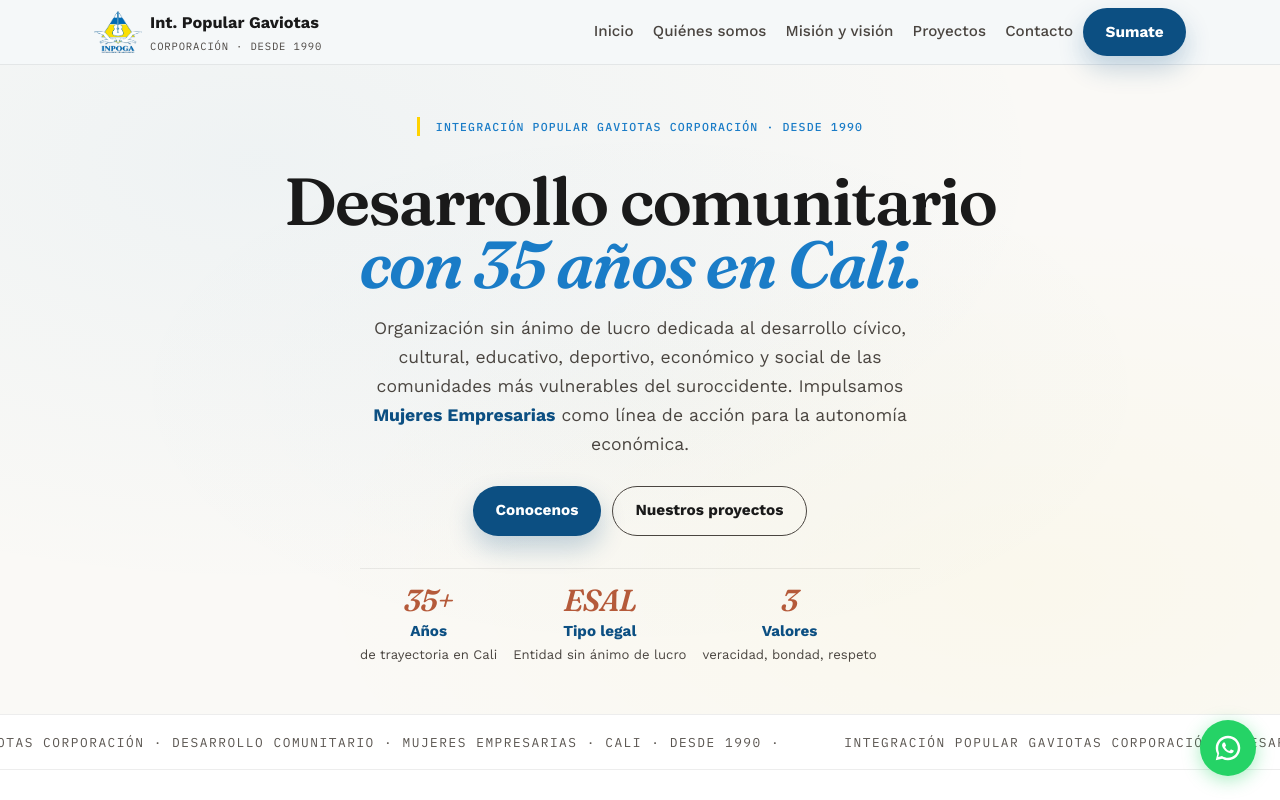
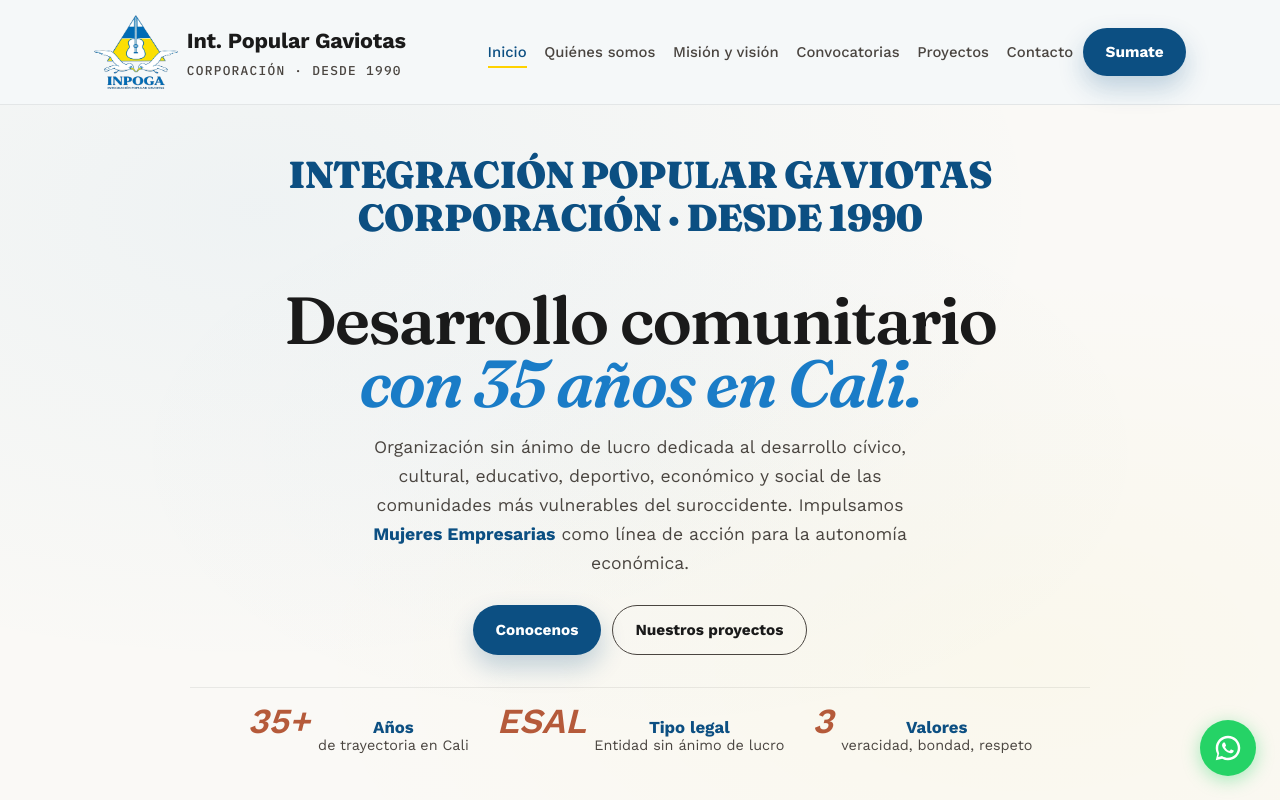
Before and after one commit to haimerb/inpoga, a React (Vite) app in the folder react-app/: page / in a window 1280 px wide. Shown: the top 800 px of the page. Built offline with nearby package versions, Linux system fonts and the light colour scheme.

Commit message:
feat: header y hero con logo, título e invitación más grandes (#1)

```diff
--- a/react-app/src/components/Header.jsx
+++ b/react-app/src/components/Header.jsx
@@ -1,4 +1,4 @@
-import { useState } from 'react'
+import { useState, useEffect } from 'react'
 import AppBar from '@mui/material/AppBar'
 import Toolbar from '@mui/material/Toolbar'
 import Box from '@mui/material/Box'
@@ -17,14 +17,33 @@
   { label: 'Inicio', href: '#inicio' },
   { label: 'Quiénes somos', href: '#nosotros' },
   { label: 'Misión y visión', href: '#mision-vision' },
+  { label: 'Convocatorias', href: '#convocatorias' },
   { label: 'Proyectos', href: '#proyectos' },
   { label: 'Contacto', href: '#contacto' },
 ]
 
 export default function Header() {
   const theme = useTheme()
-  const isMobile = useMediaQuery(theme.breakpoints.down('sm'))
+  const isMobile = useMediaQuery(theme.breakpoints.down('md'))
   const [drawerOpen, setDrawerOpen] = useState(false)
+  const [activeSection, setActiveSection] = useState('#inicio')
+
+  useEffect(() => {
+    const observerOptions = { root: null, rootMargin: '-20% 0px -70% 0px', threshold: 0 }
+    const observer = new IntersectionObserver((entries) => {
+      entries.forEach((entry) => {
+        if (entry.isIntersecting) setActiveSection(`#${entry.target.id}`)
+      })
+    }, observerOptions)
+
+    const sections = ['inicio', 'nosotros', 'mision-vision', 'convocatorias', 'proyectos', 'contacto']
+    sections.forEach((id) => {
+      const el = document.getElementById(id)
+      if (el) observer.observe(el)
+    })
+
+    return () => observer.disconnect()
+  }, [])
 
   return (
     <>
@@ -46,29 +65,29 @@
             width: '100%',
             mx: 'auto',
             px: { xs: 2, sm: 3 },
-            minHeight: 86,
+            minHeight: { xs: 92, sm: 104 },
             gap: 1.25,
           }}
         >
-          <Box component="a" href="#inicio" sx={{ display: 'inline-flex', alignItems: 'center', gap: 1, textDecoration: 'none', color: 'inherit' }}>
+          <Box component="a" href="#inicio" sx={{ display: 'inline-flex', alignItems: 'center', gap: 1.1, textDecoration: 'none', color: 'inherit', minWidth: 0 }}>
             <Box
               component="img"
               src="/assets/logo-gaviotas.png"
               alt="Logo de Integración Popular Gaviotas Corporación"
-              sx={{ width: 48, height: 48, objectFit: 'contain', flex: 'none' }}
+              sx={{ width: { xs: 72, sm: 84 }, height: { xs: 72, sm: 84 }, objectFit: 'contain', flex: 'none' }}
             />
-            <Box sx={{ display: 'flex', flexDirection: 'column', lineHeight: 1.15 }}>
+            <Box sx={{ display: 'flex', flexDirection: 'column', lineHeight: 1.15, minWidth: 0 }}>
               <Typography
                 variant="subtitle1"
                 component="strong"
-                sx={{ fontSize: '1.02rem', color: 'text.primary', fontWeight: 700 }}
+                sx={{ fontSize: { xs: '1.15rem', sm: '1.35rem' }, color: 'text.primary', fontWeight: 800, letterSpacing: '-0.01em', whiteSpace: 'nowrap' }}
               >
                 Int. Popular Gaviotas
               </Typography>
               <Typography
                 variant="caption"
                 component="small"
-                sx={{ fontSize: '0.66rem', color: 'text.secondary' }}
+                sx={{ fontSize: { xs: '0.72rem', sm: '0.8rem' }, color: 'text.secondary', fontWeight: 500, letterSpacing: '0.1em' }}
               >
                 Corporación · Desde 1990
               </Typography>
@@ -76,18 +95,20 @@
           </Box>
 
           {!isMobile && (
-            <Box component="nav" aria-label="Navegación principal" sx={{ display: 'flex', alignItems: 'center', gap: 2.4, ml: 'auto' }}>
+            <Box component="nav" aria-label="Navegación principal" sx={{ display: 'flex', alignItems: 'center', gap: 2.2, ml: 'auto' }}>
               {navLinks.map((link) => (
                 <Box
                   key={link.href}
                   component="a"
                   href={link.href}
                   sx={{
-                    position: 'relative', fontSize: '0.95rem', fontWeight: 500, color: 'text.secondary',
+                    position: 'relative', fontSize: '0.93rem', fontWeight: 500, whiteSpace: 'nowrap',
+                    color: activeSection === link.href ? 'primary.main' : 'text.secondary',
                     py: 0.25, textDecoration: 'none',
+                    transition: 'color 0.3s ease',
                     '&::after': {
                       content: '""', position: 'absolute', left: 0, bottom: -2,
-                      width: 0, height: 2, bgcolor: 'gold.main',
+                      width: activeSection === link.href ? '100%' : 0, height: 2, bgcolor: 'gold.main',
                       transition: 'width 0.25s ease',
                     },
                     '&:hover': { color: 'text.primary', '&::after': { width: '100%' } },
@@ -140,7 +161,11 @@
                   component="a"
                   href={link.href}
                   onClick={() => setDrawerOpen(false)}
-                  sx={{ py: 1.5, px: 3 }}
+                  sx={{
+                    py: 1.5, px: 3,
+                    color: activeSection === link.href ? 'primary.main' : 'inherit',
+                    fontWeight: activeSection === link.href ? 700 : 400
+                  }}
                 >
                   <ListItemText primary={link.label} />
                 </ListItemButton>
--- a/react-app/src/components/Hero.jsx
+++ b/react-app/src/components/Hero.jsx
@@ -1,7 +1,6 @@
 import Box from '@mui/material/Box'
 import Typography from '@mui/material/Typography'
 import Button from '@mui/material/Button'
-import Grid from '@mui/material/Grid'
 import RevealOnScroll from './RevealOnScroll'
 
 const stats = [
@@ -21,10 +20,23 @@
       }}
     >
       <Box sx={{ maxWidth: 1140, mx: 'auto', px: { xs: 2, sm: 3 }, display: 'flex', flexDirection: 'column', alignItems: 'center', textAlign: 'center', gap: 2 }}>
-        <RevealOnScroll sx={{ maxWidth: 720 }}>
-          <Box className="eyebrow" sx={{ mb: 2, display: 'inline-block' }}>
+        <RevealOnScroll sx={{ maxWidth: 900 }}>
+          <Typography
+            variant="h4"
+            component="p"
+            sx={{
+              mb: 4,
+              display: 'inline-block',
+              color: 'primary.main',
+              fontWeight: 900,
+              fontSize: { xs: '1.6rem', sm: '2.35rem' },
+              letterSpacing: '-0.02em',
+              lineHeight: 1.15,
+              textTransform: 'uppercase'
+            }}
+          >
             Integración Popular Gaviotas Corporación · Desde 1990
-          </Box>
+          </Typography>
 
           <Typography variant="h1" component="h1" sx={{ fontSize: { xs: 'clamp(1.8rem,7vw,2.6rem)', sm: 'clamp(2.8rem,5.2vw,5rem)' }, my: 2.2 }}>
             Desarrollo comunitario
@@ -67,23 +79,23 @@
             </Button>
           </Box>
 
-          <Grid container spacing={2} sx={{ mt: 4, pt: 2, borderTop: '1px solid rgba(26,26,26,0.08)', maxWidth: 560, mx: 'auto' }}>
+          <Box sx={{ display: 'flex', flexWrap: 'wrap', alignItems: 'baseline', justifyContent: 'center', mt: 4, pt: 2, borderTop: '1px solid rgba(26,26,26,0.08)', maxWidth: 900, mx: 'auto', columnGap: { xs: 2, sm: 3.5 }, rowGap: { xs: 2, sm: 3 } }}>
             {stats.map((s) => (
-              <Grid key={s.dt} item xs={4}>
-                <Box sx={{ textAlign: 'center' }}>
-                  <Typography variant="h3" sx={{ fontStyle: 'italic', fontSize: { xs: '1.5rem', sm: '1.9rem' }, lineHeight: 1, color: 'terracotta.main', fontWeight: 600 }}>
-                    {s.dt}
-                  </Typography>
-                  <Typography component="strong" sx={{ display: 'block', fontSize: '0.95rem', color: 'primary.main', fontWeight: 700, mt: 0.5 }}>
+              <Box key={s.dt} sx={{ display: 'flex', alignItems: 'baseline', gap: { xs: 0.6, sm: 1 } }}>
+                <Typography sx={{ fontStyle: 'italic', fontSize: { xs: '1.75rem', sm: '2.2rem' }, lineHeight: 1, color: 'terracotta.main', fontWeight: 600, whiteSpace: 'nowrap' }}>
+                  {s.dt}
+                </Typography>
+                <Box>
+                  <Typography component="strong" sx={{ display: 'block', fontSize: '1.05rem', color: 'primary.main', fontWeight: 700, lineHeight: 1.15 }}>
                     {s.strong}
                   </Typography>
-                  <Typography sx={{ fontSize: '0.82rem', color: 'text.secondary' }}>
+                  <Typography sx={{ fontSize: '0.9rem', color: 'text.secondary', lineHeight: 1.15 }}>
                     {s.span}
                   </Typography>
                 </Box>
-              </Grid>
+              </Box>
             ))}
-          </Grid>
+          </Box>
         </RevealOnScroll>
       </Box>
     </Box>
```
